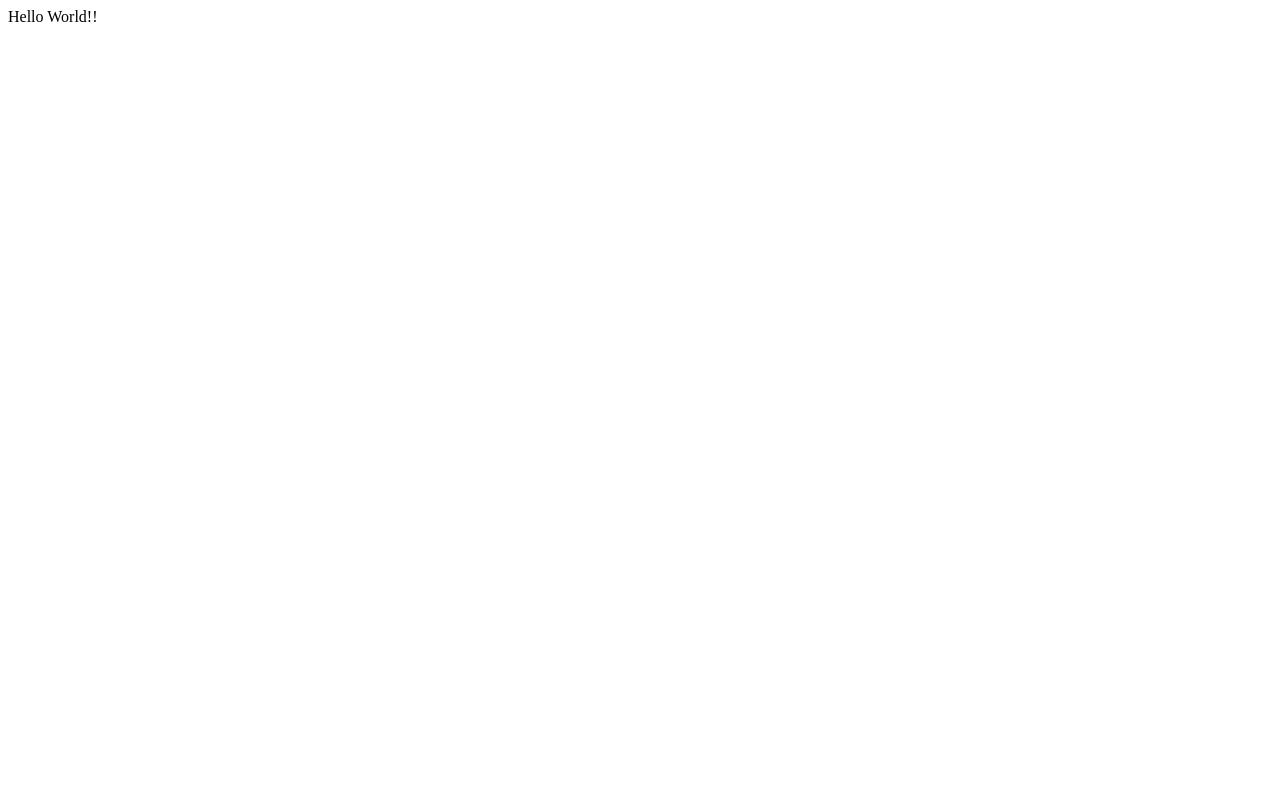
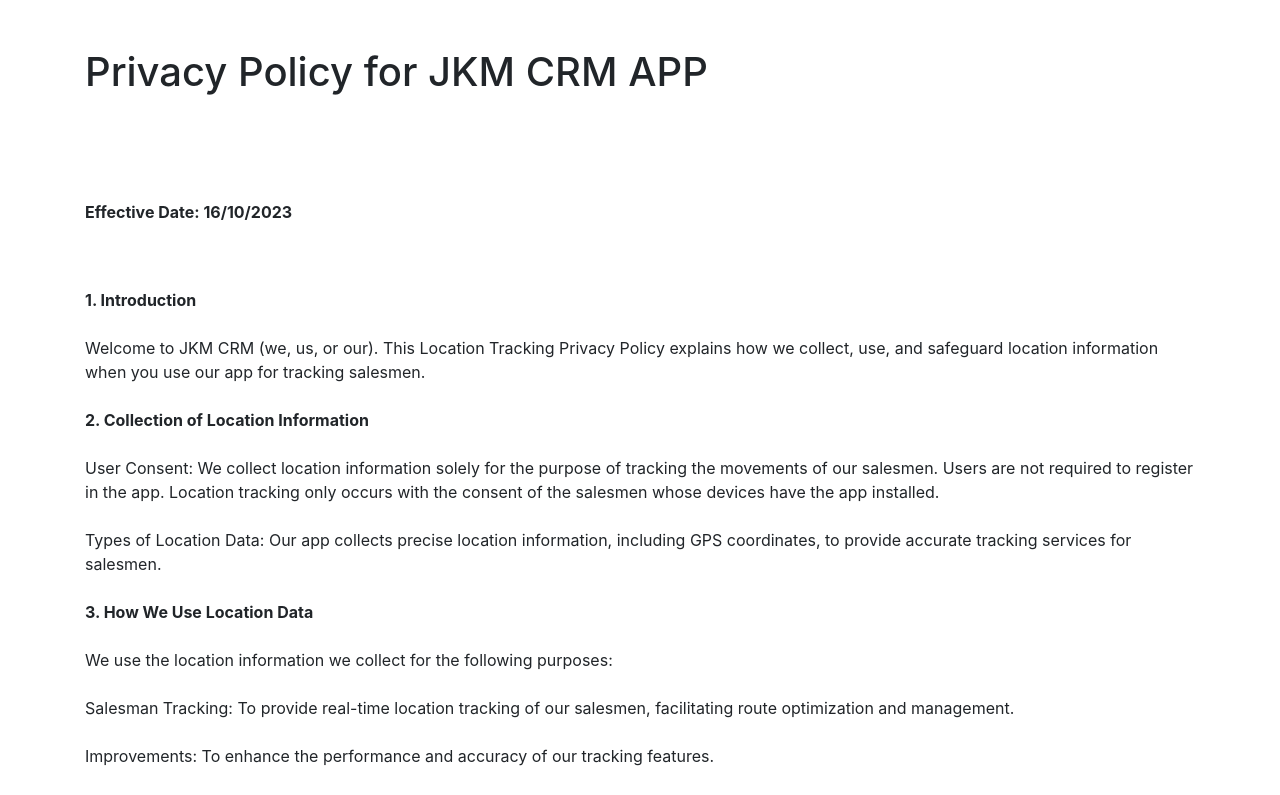
Before and after one commit to insaaf9/crmapp, a plain HTML site: page privacy-policy.html in a window 1280 px wide. Shown: the top 795 px of the page. Drawn offline with nearby package versions, Linux system fonts and the light colour scheme.

Commit message:
Update privacy-policy.html

```diff
--- a/privacy-policy.html
+++ b/privacy-policy.html
@@ -2,8 +2,78 @@
 <html>
 <head>
 	<title>Privacy Policy</title>
+
+	<link rel="stylesheet" href="https://cdn.jsdelivr.net/npm/bootstrap@4.3.1/dist/css/bootstrap.min.css" integrity="sha384-ggOyR0iXCbMQv3Xipma34MD+dH/1fQ784/j6cY/iJTQUOhcWr7x9JvoRxT2MZw1T" crossorigin="anonymous">
 </head>
 <body>
-	Hello World!!
+	<div class="container mt-5">
+		<div class="row">
+			<div class="col-sm-12">
+			<h1>Privacy Policy for JKM CRM APP</h1>
+			<br/>
+			<br/>
+			<br/>
+			<br/>
+
+
+			<P><b>Effective Date: 16/10/2023</b></P>
+			<br/>
+			<p>
+			<br/><b>1. Introduction</b>
+			<br/>
+			<br/>Welcome to JKM CRM (we, us, or our). This Location Tracking Privacy Policy explains how we collect, use, and safeguard location information when you use our app for tracking salesmen.
+			<br/>
+			<br/><b>2. Collection of Location Information</b>
+			<br/>
+			<br/>User Consent: We collect location information solely for the purpose of tracking the movements of our salesmen. Users are not required to register in the app. Location tracking only occurs with the consent of the salesmen whose devices have the app installed.
+			<br/>
+			<br/>Types of Location Data: Our app collects precise location information, including GPS coordinates, to provide accurate tracking services for salesmen.
+			<br/>
+			<br/><b>3. How We Use Location Data</b>
+			<br/>
+			<br/>We use the location information we collect for the following purposes:
+			<br/>
+			<br/>Salesman Tracking: To provide real-time location tracking of our salesmen, facilitating route optimization and management.
+			<br/>
+			<br/>Improvements: To enhance the performance and accuracy of our tracking features.
+			<br/>
+			<br/>Security: To ensure the safety and security of our salesmen while they are on duty.
+			<br/>
+			<br/><b>4. Data Sharing and Disclosure</b>
+			<br/>
+			<br/>We do not share location data with third parties :
+			<br/>
+			<br/>Consent: Salesmen give their explicit consent for location tracking.
+			<br/>
+			<br/>Legal Requirement: We may share location data when required by law or legal process.
+			<br/>
+			<br/><b>5. Data Security</b>
+			<br/>
+			<br/>We take the security of location data seriously and implement industry-standard security measures to protect it from unauthorized access, disclosure, alteration, or destruction.
+			<br/>
+			<br/><b>6. Your Rights</b>
+			<br/>
+			<br/>Salesmen have the right to:
+			<br/>
+			<br/>Control location services through device settings.
+			<br/>
+			<br/>Opt-out of location tracking by uninstalling the app, although this may affect their ability to be tracked for work-related purposes.
+			<br/>
+			<br/><b>7. Changes to This Policy</b>
+			<br/>
+			<br/>We may update this Location Tracking Privacy Policy to reflect changes in our practices or for legal, regulatory, or operational reasons. Any significant changes will be communicated to salesmen using the app.
+			<br/>
+			<br/><b>8. Personal and Sensitive User Data </b>
+			<br/>
+			<br/>We Don't Take any User Personal information Because User (Salesmen) no have any Regsitration option in my App. Only they Salesmen can login in JKM CRM app who is already registerd in Organization Website.
+			<br/>
+			<br/>
+			<br/><b>9. Contact Us</b>
+			<br/>
+			<br/>If you have questions or concerns about this Location Tracking Privacy Policy or your location data, please contact us at <a href="tel:+91-999-000-5441">+91-999-000-5441</a> OR email <a href="mailto:insaaf99.com@gmail.com">insaaf99.com@gmail.com</a> .
+
+			</p>
+		</div>
+	</div>
 </body>
 </html>
```
